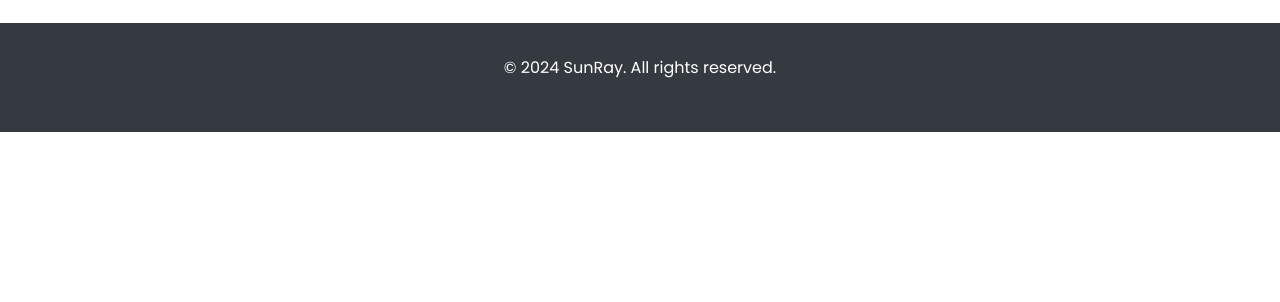
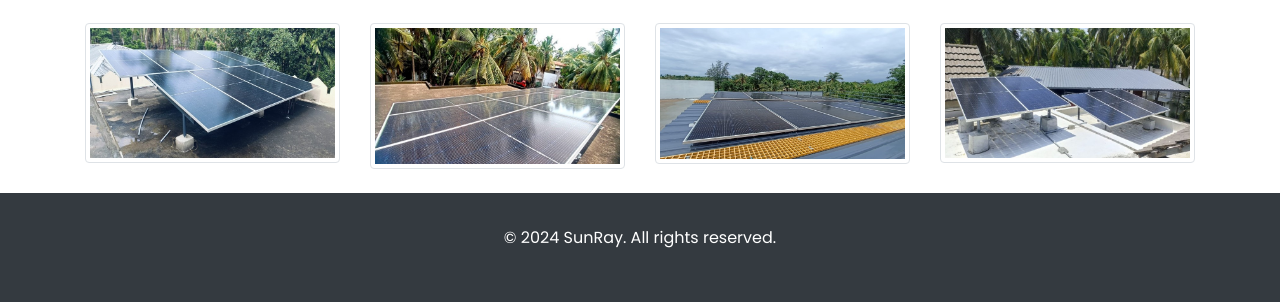
Before and after one commit to dhanwis/SunRay, a Django app: page /services/ in a window 1280 px wide. Shown: the part 1452-1754 px from the top of the page. Before the commit the page ends 1584 px from the top, so only its background shows below. Run offline with Django 5.2, Linux system fonts and the light colour scheme; some libraries are stand-ins or nearby versions.

Commit message:
edit in gallery

```diff
--- a/templates/dashboard.html
+++ b/templates/dashboard.html
@@ -101,7 +101,7 @@
             {% endfor %}
         </div>
     </div>
-    <h2>Large projects</h2>
+
     <div class="container mt-4">
         <div class="row">
             {% for large_project in large_projects %}
--- a/templates/index.html
+++ b/templates/index.html
@@ -1148,7 +1148,7 @@
     {% block content %}
     <div class="section-content">
         <div class="carousel-container position-relative">
-            <div id="projectCarousel" class="carousel slide" data-bs-ride="carousel" data-bs-interval="3000">
+            <div id="projectCarousel" class="carousel slide" data-bs-ride="carousel" data-bs-interval="2000">
                 <div class="carousel-inner">
                     {% for project in large_projects %}
                     <div class="carousel-item {% if forloop.first %}active{% endif %}">
--- a/templates/services.html
+++ b/templates/services.html
@@ -426,6 +426,26 @@
           <img class="img-fluid img-thumbnail" src="{% static 'images/new datas/gallery/image3.jpg' %}" alt="">
         </a>
       </div>
+      <div class="col-lg-3 col-md-4 col-6">
+        <a href="#" class="d-block mb-4 h-100">
+          <img class="img-fluid img-thumbnail" src="{% static 'images/new datas/gallery/Picture7.jpg' %}" alt="">
+        </a>
+      </div>
+      <div class="col-lg-3 col-md-4 col-6">
+        <a href="#" class="d-block mb-4 h-100">
+          <img class="img-fluid img-thumbnail" src="{% static 'images/new datas/gallery/Picture6.jpg' %}" alt="">
+        </a>
+      </div>
+      <div class="col-lg-3 col-md-4 col-6">
+        <a href="#" class="d-block mb-4 h-100">
+          <img class="img-fluid img-thumbnail" src="{% static 'images/new datas/gallery/Picture5.jpg' %}" alt="">
+        </a>
+      </div>
+      <div class="col-lg-3 col-md-4 col-6">
+        <a href="#" class="d-block mb-4 h-100">
+          <img class="img-fluid img-thumbnail" src="{% static 'images/new datas/gallery/image10.jpg' %}" alt="">
+        </a>
+      </div>
     </div>
 
   </div>
```
Also changed, not shown: static/images/new datas/gallery/Picture5.jpg (added), static/images/new datas/gallery/Picture6.jpg (added), static/images/new datas/gallery/Picture7.jpg (added), static/images/new datas/gallery/image10.jpg (added).
